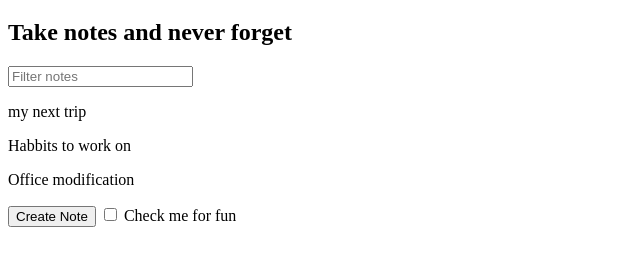
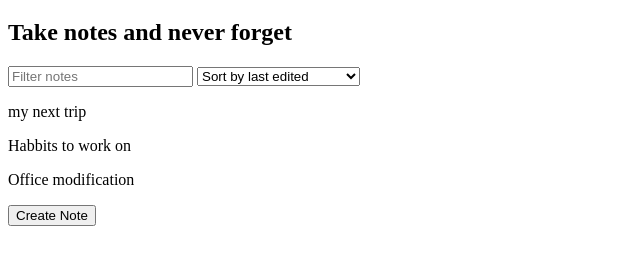
Before and after one commit to chungthehao/Andrew_JS, a plain HTML site: page notes-app/index.html in a window 1280 px wide. Shown: the part 61-326 px from the top of the page, without its empty margins (0-640 px from the left). Drawn offline with Linux system fonts and the light colour scheme.

Commit message:
Dropdowns

```diff
--- a/notes-app/index.html
+++ b/notes-app/index.html
@@ -13,14 +13,16 @@
 
         <input id="search-text" type="text" placeholder="Filter notes">
 
+        <select id="filter-by">
+            <option value="byEdited">Sort by last edited</option>
+            <option value="byCreated">Sort by recently created</option>
+            <option value="alphabetical">alphabetically</option>
+        </select>
+
         <div id="notes"></div>
 
         <button id="create-note">Create Note</button>
 
-        <label>
-            <input type="checkbox" name="" id="for-fun"> Check me for fun
-        </label>
-
         <script src="./notes-app.js"></script>
     </body>
 </html>
--- a/notes-app/notes-app.js
+++ b/notes-app/notes-app.js
@@ -42,9 +42,10 @@ document.querySelector('#search-text').addEventListener('input', function (e) {
     renderNotes(notes, filters) // render lại nội dung phù hợp với searchText mới
 })
 
-document.querySelector('#for-fun').addEventListener('change', function (e) {
-    console.log(e.target.checked)
+document.querySelector('#filter-by').addEventListener('change', function (e) {
+    console.log(e.target.value)
 })
+
 
 
 
```
